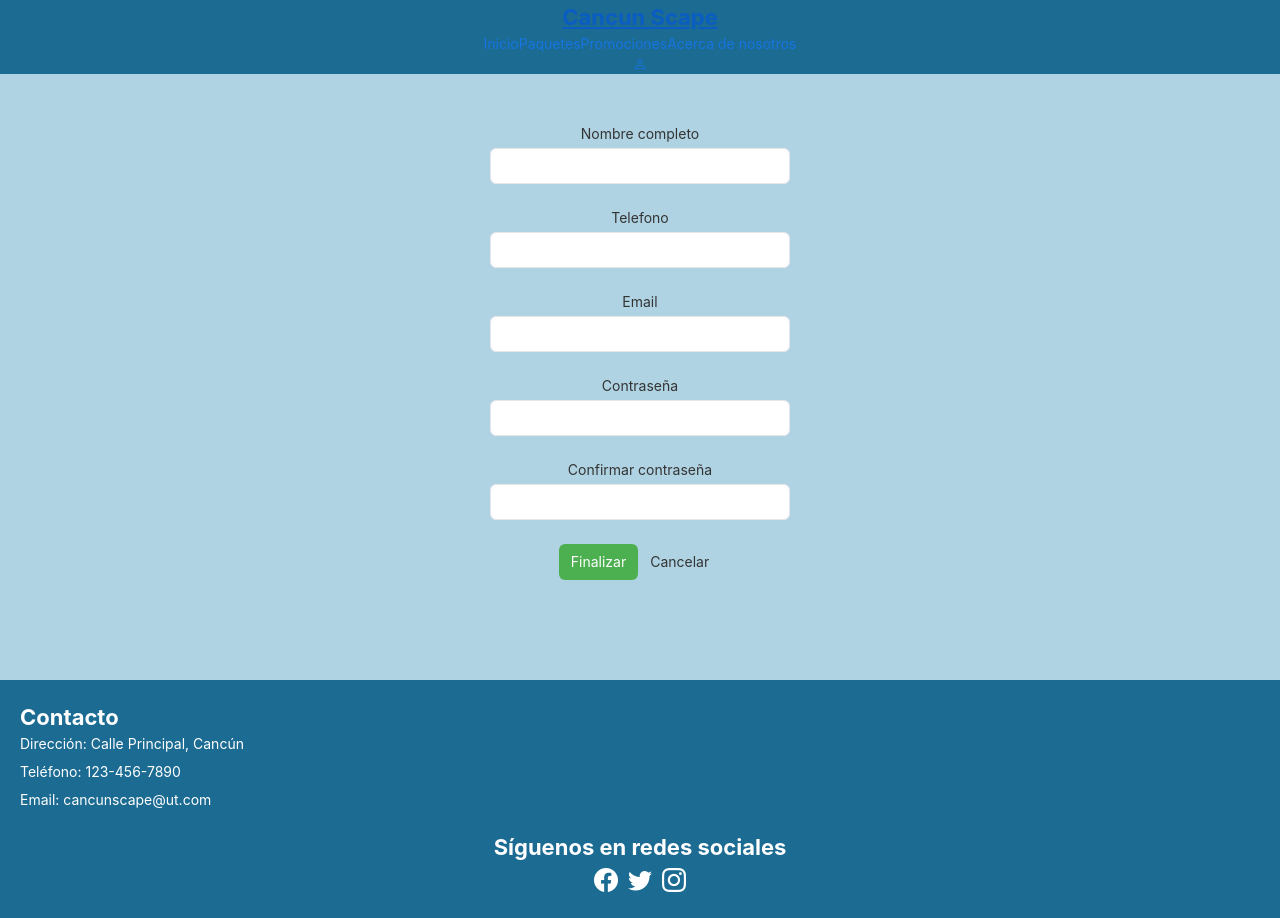
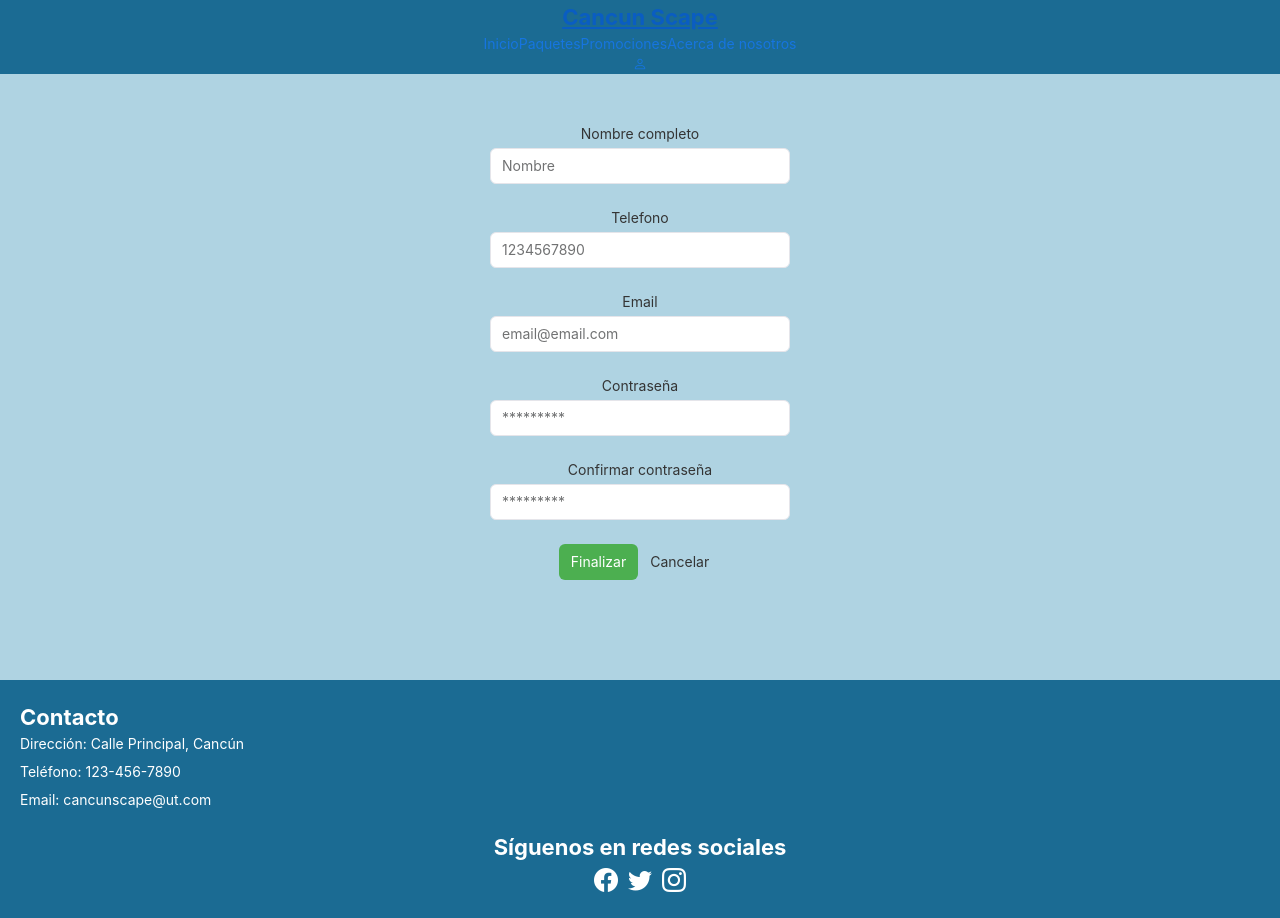
Before and after one commit to OsitoDeArroz/CancunScape, a React (Create React App) app in the folder frontend/: page /registro in a window 1280 px wide. Built offline with nearby package versions, Linux system fonts and the light colour scheme.

Commit message:
se modifico el registro

```diff
--- a/frontend/src/Paginas/registro.js
+++ b/frontend/src/Paginas/registro.js
@@ -4,6 +4,7 @@ import Encabezado from "../componentes/Encabezado";
 import { Link } from "react-router-dom";
 
 function Registro() {
+
     return (
         <>
             <div align="center">
@@ -11,23 +12,23 @@ function Registro() {
                 <Form>
                     <Form.Group controlId="nombre">
                         <Form.ControlLabel>Nombre completo</Form.ControlLabel>
-                        <Form.Control name="nombre" />
+                        <Form.Control name="nombre" placeholder="Nombre"/>
                     </Form.Group>
                     <Form.Group controlId="contacto">
                         <Form.ControlLabel>Telefono</Form.ControlLabel>
-                        <Form.Control name="contacto" type="number" />
+                        <Form.Control name="contacto" type="number" placeholder="1234567890"/>
                     </Form.Group>
                     <Form.Group controlId="email">
                         <Form.ControlLabel>Email</Form.ControlLabel>
-                        <Form.Control name="email" type="email" />
+                        <Form.Control name="email" type="email" placeholder="email@email.com"/>
                     </Form.Group>
                     <Form.Group controlId="password">
                         <Form.ControlLabel>Contraseña</Form.ControlLabel>
-                        <Form.Control name="password" type="password" autoComplete="off" />
+                        <Form.Control name="password" type="password" autoComplete="off" placeholder="*********"/>
                     </Form.Group>
                     <Form.Group controlId="password">
                         <Form.ControlLabel>Confirmar contraseña</Form.ControlLabel>
-                        <Form.Control name="passwordConfirm" type="password" autoComplete="off" />
+                        <Form.Control name="passwordConfirm" type="password" autoComplete="off" placeholder="*********"/>
                     </Form.Group>
                     <Form.Group>
                         <Link to="/">
```
